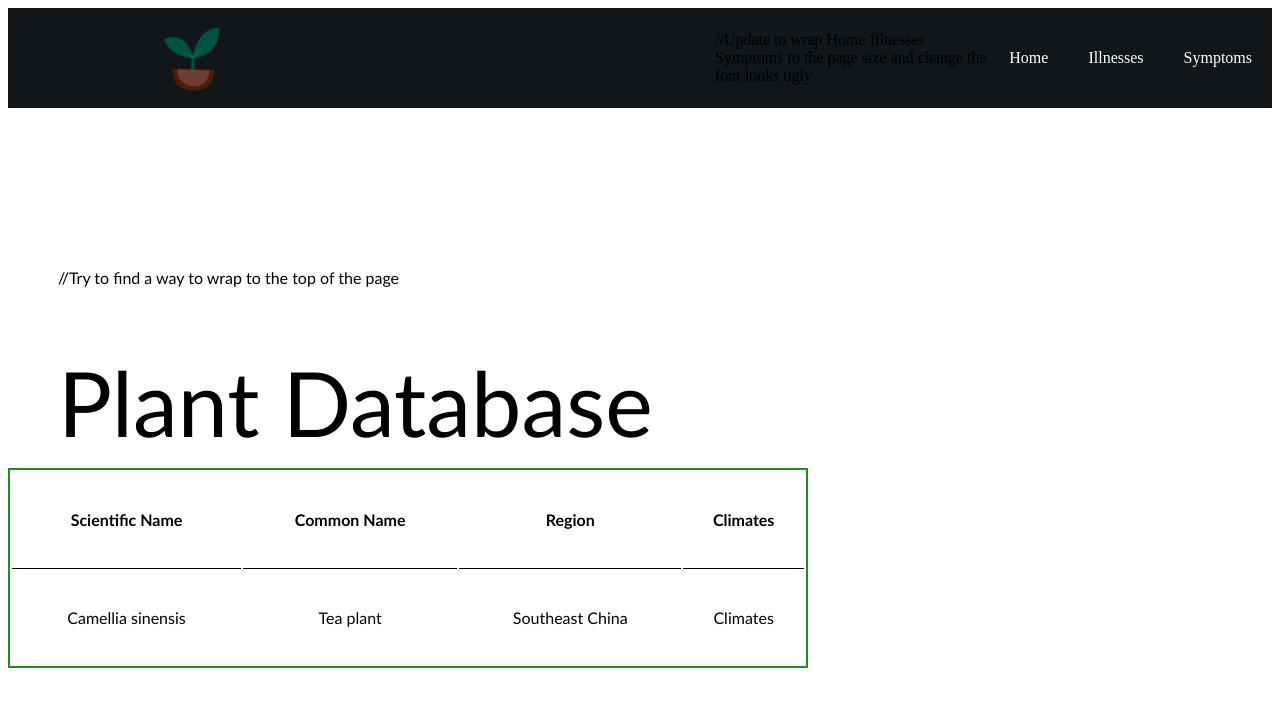
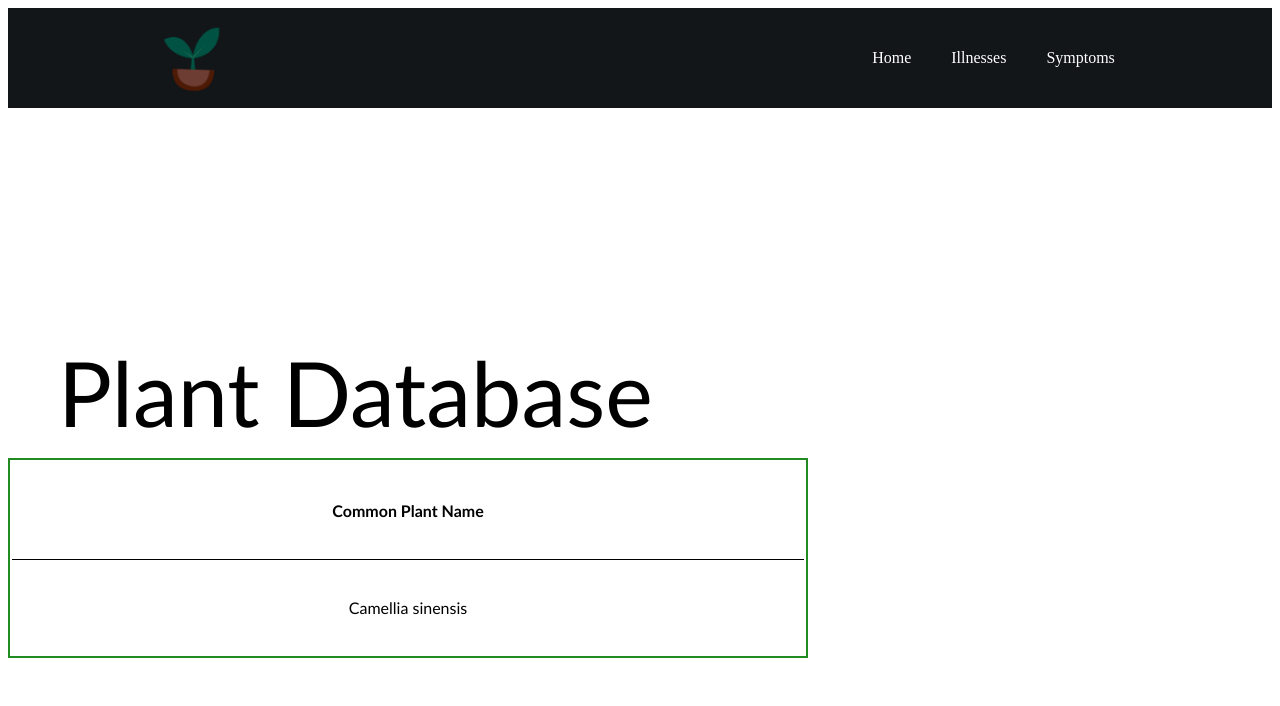
Before and after one commit to MehakKambo/PlantDatabase, a React (Create React App) app in the folder website/react_code/: page / in a window 1280 px wide. Shown: the top 706 px of the page. Built offline with nearby package versions, Linux system fonts and the light colour scheme.

Commit message:
Modal Created; Front page updated

```diff
--- a/website/react_code/src/components/Home.js
+++ b/website/react_code/src/components/Home.js
@@ -5,23 +5,16 @@ function Home() {
   return (
     <div className="home">
       <div className="headerContainer">
-        //Try to find a way to wrap to the top of the page
         <h1> Plant Database </h1>
       </div>
 
     <div className="plantTable">
       <table>
         <tr>
-          <th>Scientific Name</th>
-          <th>Common Name</th>
-          <th>Region</th>
-          <th>Climates</th>
+          <th>Common Plant Name</th>
         </tr>
         <tr>
           <td>Camellia sinensis</td>
-          <td>Tea plant</td>
-          <td>Southeast China</td>
-          <td>Climates</td>
         </tr>
       </table>
     </div>
--- a/website/react_code/src/components/NavBar.js
+++ b/website/react_code/src/components/NavBar.js
@@ -10,7 +10,6 @@ function Navbar() {
         <img src={Logo} />
       </div>
       <div className="rightSide">
-        //Update to wrap Home Illnesses Symptoms to the page size and change the font looks ugly
         <Link to="/"> Home </Link>
         <Link to="illnesses"> Illnesses </Link>
         <Link to="symptoms"> Symptoms </Link>
```
Also changed, not shown: website/react_code/src/components/Modal.js (added, +20 -0 lines).
